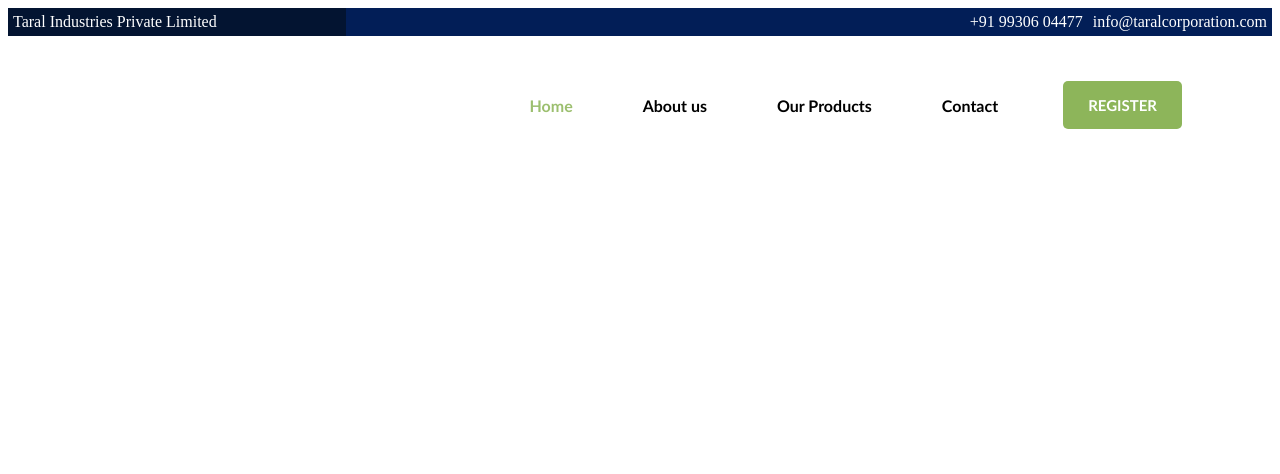
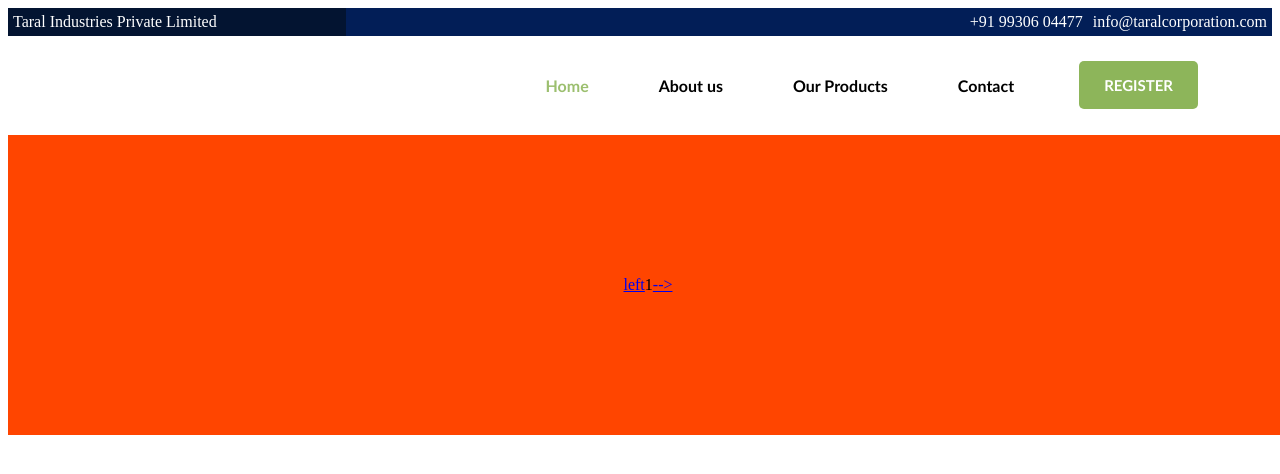
Before and after one commit to enimsoft/stickmanServices, a plain HTML site: page index.html in a window 1280 px wide. Drawn offline with Linux system fonts and the light colour scheme.

Commit message:
add carousel

```diff
--- a/index.html
+++ b/index.html
@@ -20,8 +20,7 @@
         </div>
     </header>
 
-    <!-- image carousel -->
-
+    <div class="navbarandimage">
         <!-- navbar -->
         <div class="navbar">
             <div id="registerbtn">REGISTER</div>
@@ -30,6 +29,28 @@
             <div class="navbtn" id="aboutbtn">About us</div>
             <div class="navbtn" id="homebtn">Home</div>
         </div>
+
+        <!-- image carousel -->
+        <div class="carousel">
+            <div id="1">
+                <a href="#3">left</a>
+                1
+                <a href="#2">--></a>
+            </div>
+            <div id="2">
+                <a href="#1">left</a>
+                2
+                <a href="#3">--></a>
+            </div>
+            <div id="3">
+                <a href="#2">left</a>
+                3
+                <a href="#1">--></a>
+            </div>
+        </div>
+
+    </div>
+
 </body>
 
 </html>
--- a/styles.css
+++ b/styles.css
@@ -1,5 +1,10 @@
 body {
   max-width: 1920px;
+  padding: 0px;
+}
+
+body > div {
+  width: 100vw;
 }
 
 header {
@@ -11,7 +16,7 @@ header {
   flex: 1 7 auto;
 }
 
-#taral-name > div {
+#taral-name>div {
   color: #ffffff;
   background-color: #031431;
   padding: 5px;
@@ -25,7 +30,7 @@ header {
   background-color: #021E57;
 }
 
-#taral-info > div {
+#taral-info>div {
   background-color: #021E57;
   color: #ffffff;
   padding: 5px 5px 5px 5px;
@@ -33,17 +38,21 @@ header {
 
 .navbar {
   display: inline;
+  align-items: center;
+  justify-content: center;
+}
 
-}
 .navbtn {
   float: right;
   font-weight: bold;
   font-family: 'Trebuchet MS', sans-serif;
-    margin-top: 45px;
+  margin-top: 25px;
+  margin-bottom: 25px;
   margin-right: 20px;
   padding: 15px 25px;
   position: relative;
 }
+
 #registerbtn {
   float: right;
   font-weight: bold;
@@ -52,36 +61,33 @@ header {
   font-weight: bolder;
   color: FFF;
   margin-right: 90px;
-    padding:15px 25px;
-    margin-top: 45px;
+  padding: 15px 25px;
+  margin-top: 25px;
+  margin-bottom: 25px;
   margin-left: 20px;
-    background-color: rgb(141,181,90);
+  background-color: rgb(141, 181, 90);
   border-radius: 5px;
   border: none;
 }
-#contactbtn {
 
+#contactbtn {}
+
+#productsbtn {}
+
+#aboutbtn {}
+
+#homebtn {
+  color: rgb(156, 191, 111);
 }
-#productsbtn {
 
-
-}
-#aboutbtn {
-
-}
-#homebtn {
-    color: rgb(156,191,111);
-
-}
-.navbtn,
-.navbtn:after {
+.navbtn, .navbtn:after {
   -webkit-transition: all 0.3s;
   -moz-transition: all 0.3s;
   -o-transition: all 0.3s;
   transition: all 0.3s;
 }
-.navbtn::before,
-.navbtn:after {
+
+.navbtn::before, .navbtn:after {
   background: black;
   opacity: 50%;
   content: '';
@@ -93,6 +99,7 @@ header {
 .navbtn:hover {
   color: FFF;
 }
+
 .navbtn::after {
   height: 0;
   left: 50%;
@@ -106,3 +113,46 @@ header {
   top: 0;
   width: 100%;
 }
+
+.navbar {
+  /* border: 1px solid green; */
+
+}
+
+.navbarandimage {
+  display: flex;
+  flex-flow: column nowrap;
+}
+
+.carousel {
+  display: flex;
+  flex-flow: column wrap;
+  overflow: hidden;
+  width: 100vw;
+  height: 300px;
+  /* border: 1px solid red; */
+  scroll-snap-type: x mandatory;
+  scroll-behavior: smooth;
+}
+
+.carousel > div:nth-child(1) {
+  background-color: orangered;
+}
+
+.carousel > div:nth-child(2) {
+  background-color: cyan;
+}
+
+.carousel > div:nth-child(3) {
+  background-color: greenyellow;
+}
+
+.carousel > div {
+  /* border: 1px solid blue; */
+  width: 100vw;
+  height: 300px;
+
+  display: flex;
+  justify-content: center;
+  align-items: center;
+}
```
Lines whose indentation alone changed are shown as unchanged.
